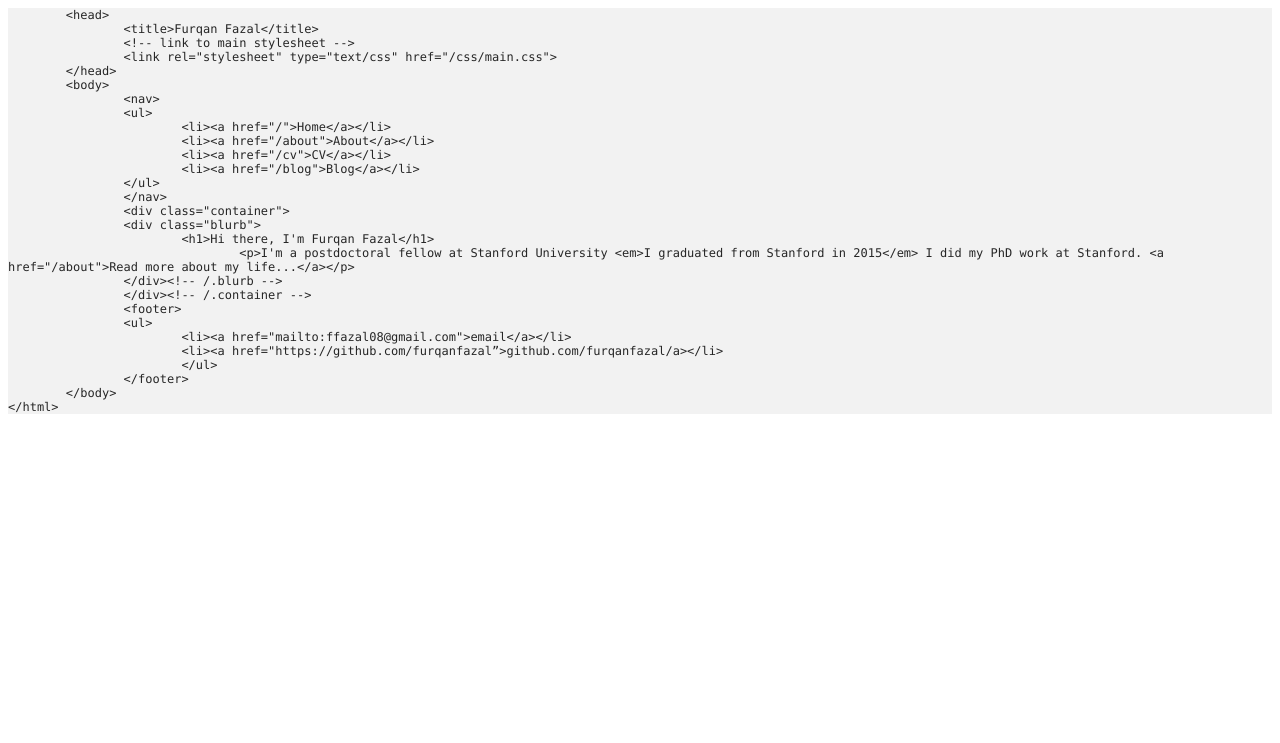
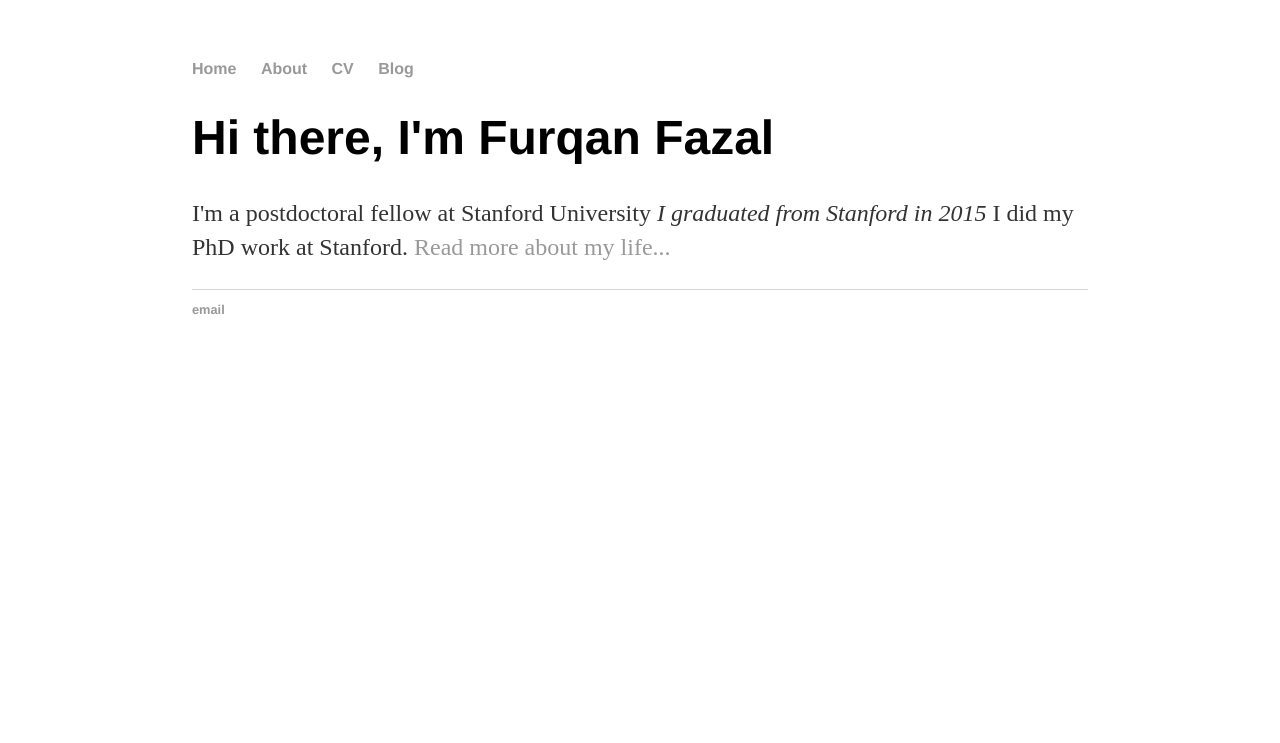
Before and after one commit to furqanfazal/furqanfazal.github.io, a plain HTML site: page index.html in a window 1280 px wide. Drawn offline with Linux system fonts and the light colour scheme; files that its build step writes are made by us from their sources.

Commit message:
Update index.html

```diff
--- a/index.html
+++ b/index.html
@@ -1,45 +1,26 @@
-<!DOCTYPE html PUBLIC "-//W3C//DTD HTML 4.01//EN" "http://www.w3.org/TR/html4/strict.dtd">
-<html>
-<head>
-  <meta http-equiv="Content-Type" content="text/html; charset=utf-8">
-  <meta http-equiv="Content-Style-Type" content="text/css">
-  <title></title>
-  <meta name="Generator" content="Cocoa HTML Writer">
-  <meta name="CocoaVersion" content="1671.2">
-  <style type="text/css">
-    p.p1 {margin: 0.0px 0.0px 0.0px 0.0px; line-height: 17.0px; font: 12.0px Monaco; color: #262626; -webkit-text-stroke: #262626; background-color: #f2f2f2}
-    span.s1 {font-kerning: none}
-    span.Apple-tab-span {white-space:pre}
-  </style>
-</head>
-<body>
-<p class="p1"><span class="s1"><span class="Apple-tab-span">	</span>&lt;head&gt;</span></p>
-<p class="p1"><span class="s1"><span class="Apple-tab-span">	</span><span class="Apple-tab-span">	</span>&lt;title&gt;Furqan Fazal&lt;/title&gt;</span></p>
-<p class="p1"><span class="s1"><span class="Apple-tab-span">	</span><span class="Apple-tab-span">	</span>&lt;!-- link to main stylesheet --&gt;</span></p>
-<p class="p1"><span class="s1"><span class="Apple-tab-span">	</span><span class="Apple-tab-span">	</span>&lt;link rel="stylesheet" type="text/css" href="/css/main.css"&gt;</span></p>
-<p class="p1"><span class="s1"><span class="Apple-tab-span">	</span>&lt;/head&gt;</span></p>
-<p class="p1"><span class="s1"><span class="Apple-tab-span">	</span>&lt;body&gt;</span></p>
-<p class="p1"><span class="s1"><span class="Apple-tab-span">	</span><span class="Apple-tab-span">	</span>&lt;nav&gt;</span></p>
-<p class="p1"><span class="s1"><span class="Apple-converted-space">    <span class="Apple-tab-span">	</span><span class="Apple-tab-span">	</span></span>&lt;ul&gt;</span></p>
-<p class="p1"><span class="s1"><span class="Apple-converted-space">        <span class="Apple-tab-span">	</span><span class="Apple-tab-span">	</span></span>&lt;li&gt;&lt;a href="/"&gt;Home&lt;/a&gt;&lt;/li&gt;</span></p>
-<p class="p1"><span class="s1"><span class="Apple-tab-span">	</span><span class="Apple-converted-space">        <span class="Apple-tab-span">	</span></span>&lt;li&gt;&lt;a href="/about"&gt;About&lt;/a&gt;&lt;/li&gt;</span></p>
-<p class="p1"><span class="s1"><span class="Apple-converted-space">        <span class="Apple-tab-span">	</span><span class="Apple-tab-span">	</span></span>&lt;li&gt;&lt;a href="/cv"&gt;CV&lt;/a&gt;&lt;/li&gt;</span></p>
-<p class="p1"><span class="s1"><span class="Apple-converted-space">        <span class="Apple-tab-span">	</span><span class="Apple-tab-span">	</span></span>&lt;li&gt;&lt;a href="/blog"&gt;Blog&lt;/a&gt;&lt;/li&gt;</span></p>
-<p class="p1"><span class="s1"><span class="Apple-converted-space">    <span class="Apple-tab-span">	</span><span class="Apple-tab-span">	</span></span>&lt;/ul&gt;</span></p>
-<p class="p1"><span class="s1"><span class="Apple-tab-span">	</span><span class="Apple-tab-span">	</span>&lt;/nav&gt;</span></p>
-<p class="p1"><span class="s1"><span class="Apple-tab-span">	</span><span class="Apple-tab-span">	</span>&lt;div class="container"&gt;</span></p>
-<p class="p1"><span class="s1"><span class="Apple-converted-space">    <span class="Apple-tab-span">	</span><span class="Apple-tab-span">	</span></span>&lt;div class="blurb"&gt;</span></p>
-<p class="p1"><span class="s1"><span class="Apple-converted-space">        <span class="Apple-tab-span">	</span><span class="Apple-tab-span">	</span></span>&lt;h1&gt;Hi there, I'm Furqan Fazal&lt;/h1&gt;</span></p>
-<p class="p1"><span class="s1"><span class="Apple-tab-span">	</span><span class="Apple-tab-span">	</span><span class="Apple-tab-span">	</span><span class="Apple-tab-span">	</span>&lt;p&gt;I'm a postdoctoral fellow at Stanford University &lt;em&gt;I graduated from Stanford in 2015&lt;/em&gt; I did my PhD work at Stanford. &lt;a href="/about"&gt;Read more about my life...&lt;/a&gt;&lt;/p&gt;</span></p>
-<p class="p1"><span class="s1"><span class="Apple-converted-space">    <span class="Apple-tab-span">	</span><span class="Apple-tab-span">	</span></span>&lt;/div&gt;&lt;!-- /.blurb --&gt;</span></p>
-<p class="p1"><span class="s1"><span class="Apple-tab-span">	</span><span class="Apple-tab-span">	</span>&lt;/div&gt;&lt;!-- /.container --&gt;</span></p>
-<p class="p1"><span class="s1"><span class="Apple-tab-span">	</span><span class="Apple-tab-span">	</span>&lt;footer&gt;</span></p>
-<p class="p1"><span class="s1"><span class="Apple-converted-space">    <span class="Apple-tab-span">	</span><span class="Apple-tab-span">	</span></span>&lt;ul&gt;</span></p>
-<p class="p1"><span class="s1"><span class="Apple-converted-space">        <span class="Apple-tab-span">	</span><span class="Apple-tab-span">	</span></span>&lt;li&gt;&lt;a href="mailto:ffazal08@gmail.com"&gt;email&lt;/a&gt;&lt;/li&gt;</span></p>
-<p class="p1"><span class="s1"><span class="Apple-converted-space">        <span class="Apple-tab-span">	</span><span class="Apple-tab-span">	</span></span>&lt;li&gt;&lt;a href="https://github.com/furqanfazal”&gt;github.com/furqanfazal/a&gt;&lt;/li&gt;</span></p>
-<p class="p1"><span class="s1"><span class="Apple-tab-span">	</span><span class="Apple-tab-span">	</span><span class="Apple-tab-span">	</span>&lt;/ul&gt;</span></p>
-<p class="p1"><span class="s1"><span class="Apple-tab-span">	</span><span class="Apple-tab-span">	</span>&lt;/footer&gt;</span></p>
-<p class="p1"><span class="s1"><span class="Apple-tab-span">	</span>&lt;/body&gt;</span></p>
-<p class="p1"><span class="s1">&lt;/html&gt;</span></p>
-</body>
+		<!-- link to main stylesheet -->
+		<link rel="stylesheet" type="text/css" href="/css/main.css">
+	</head>
+	<body>
+		<nav>
+    		<ul>
+        		<li><a href="/">Home</a></li>
+	        	<li><a href="/about">About</a></li>
+        		<li><a href="/cv">CV</a></li>
+        		<li><a href="/blog">Blog</a></li>
+    		</ul>
+		</nav>
+		<div class="container">
+    		<div class="blurb">
+        		<h1>Hi there, I'm Furqan Fazal</h1>
+				<p>I'm a postdoctoral fellow at Stanford University <em>I graduated from Stanford in 2015</em> I did my PhD work at Stanford. <a href="/about">Read more about my life...</a></p>
+    		</div><!-- /.blurb -->
+		</div><!-- /.container -->
+		<footer>
+    		<ul>
+        		<li><a href="mailto:ffazal08@gmail.com">email</a></li>
+        		<li><a href="https://github.com/furqanfazal”>github.com/furqanfazal/a></li>
+			</ul>
+		</footer>
+	</body>
 </html>
```
